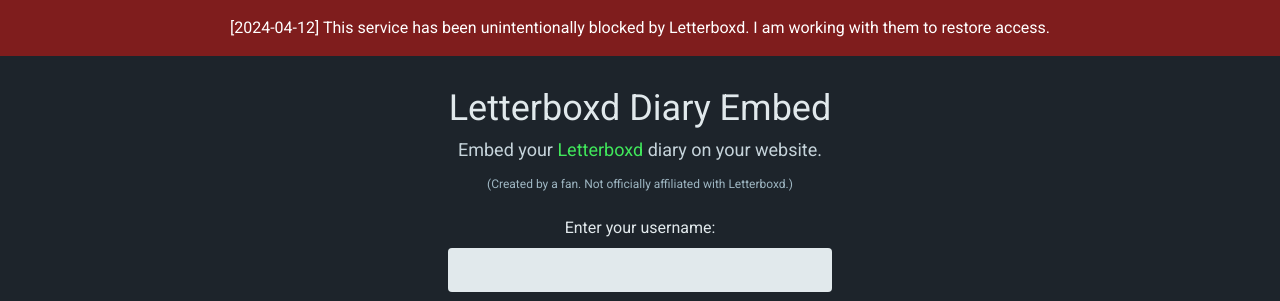
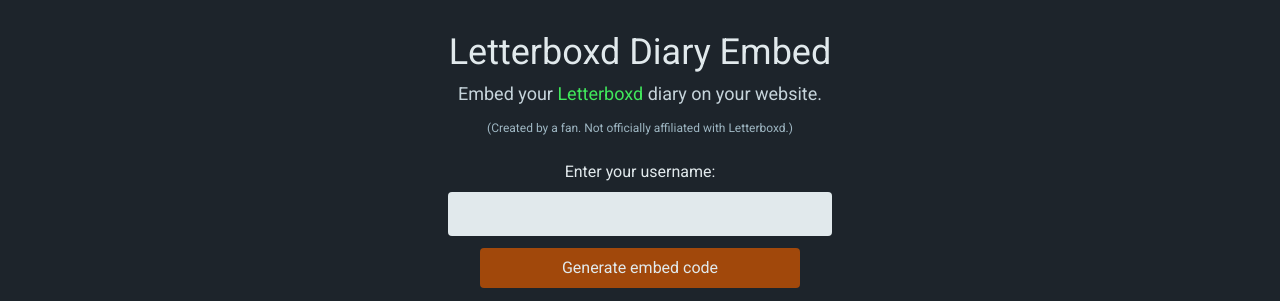
Before and after one commit to timciep/letterboxd-embed-landing-page, a website built with Vite: page index.html in a window 1280 px wide. Shown: the top 301 px of the page. Built offline with nearby package versions, Linux system fonts and the light colour scheme.

Commit message:
hide "blocked" message

```diff
--- a/index.html
+++ b/index.html
@@ -35,9 +35,9 @@
       }
     </style>
 
-    <div class="bg-red-900 p-4 text-white text-center">
+    <!-- <div class="bg-red-900 p-4 text-white text-center">
       [2024-04-12] This service has been unintentionally blocked by Letterboxd. I am working with them to restore access.
-    </div>
+    </div> -->
 
     <div class="text-center mt-8 mb-6 mx-2">
       <h1 class="text-3xl md:text-4xl font-bol">
```
